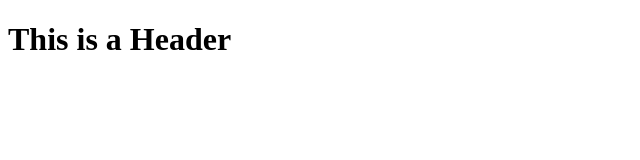
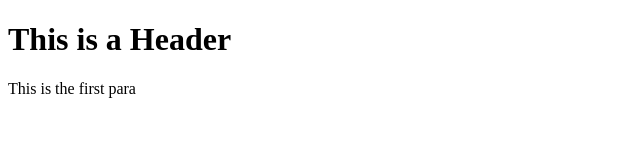
Before and after one commit to shavargo109/git-test, a plain HTML site: page index.html in a window 1280 px wide. Shown: the whole page, without its empty margins (0-640 px from the left). Drawn offline with Linux system fonts and the light colour scheme.

Commit message:
second commit

```diff
--- a/index.html
+++ b/index.html
@@ -4,5 +4,6 @@
 
     <body>
         <h1>This is a Header</h1>
+        <p>This is the first para</p>
     </body>
 </html>
```
